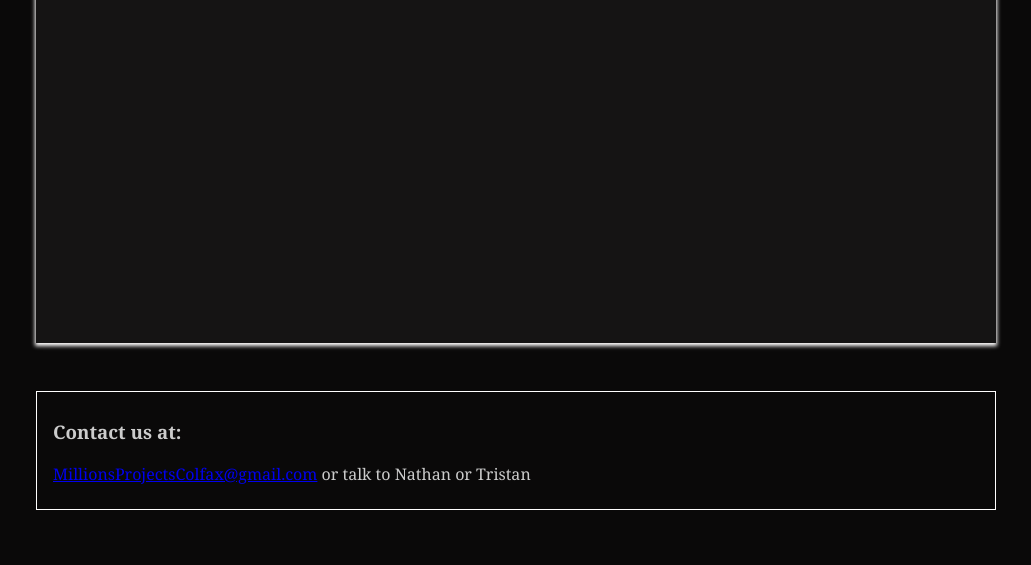
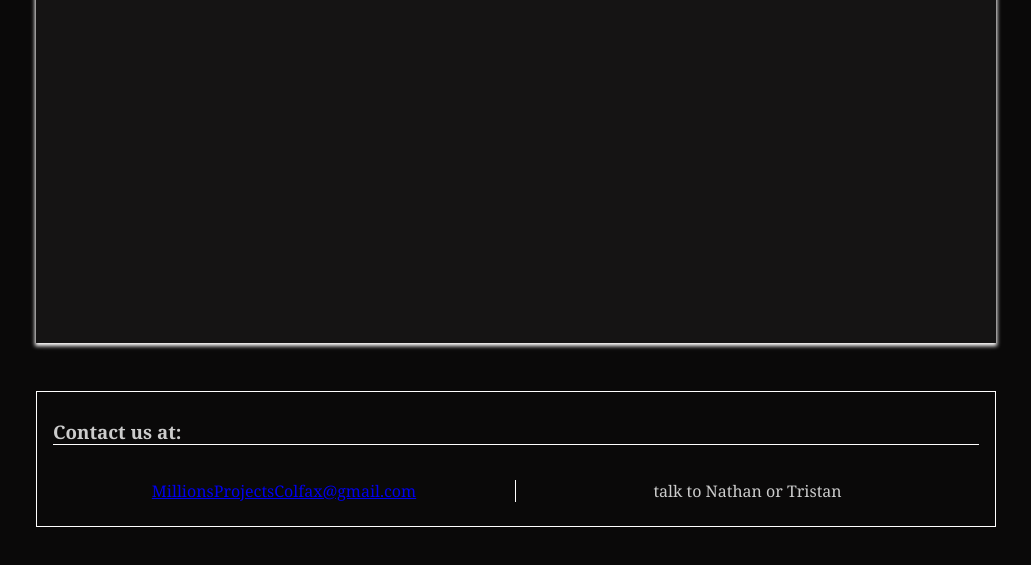
Before and after one commit to MillionsProjects/millionsprojects.github.io, a plain HTML site: page docs/index.html in a window 1280 px wide. Shown: the part 705-1270 px from the top of the page, without its empty margins (124-1155 px from the left). Drawn offline with Linux system fonts and the light colour scheme.

Commit message:
Mess with footer

```diff
--- a/docs/index.html
+++ b/docs/index.html
@@ -25,7 +25,8 @@
             </main>
             <footer>
                 <h3>Contact us at:</h3>
-                <p><a href="mailto:millionsprojectscolfax@gmail.com">MillionsProjectsColfax@gmail.com</a> or talk to Nathan or Tristan</p>
+                    <p class="contacts"><a href="mailto:millionsprojectscolfax@gmail.com">MillionsProjectsColfax@gmail.com</a></p>
+                    <p class="contacts">talk to Nathan or Tristan </footer></p>
             </footer>
         </div>
     </body>
--- a/docs/style.css
+++ b/docs/style.css
@@ -16,11 +16,7 @@ body {
     margin: 0 auto;
 }
 
-footer {
-    padding: 0.5em 1em;
-    border: solid 1px #fffefe;
-    margin-block: 3rem;
-}
+
 
 .big-heading {
     font-size: 5rem;
@@ -30,8 +26,6 @@ footer {
 
 .projects-list {
     padding: 20px 30px;
-
-
 }
 
 .projects-list-items {
@@ -45,3 +39,25 @@ footer {
     font-size: 1.7rem;
     border-bottom:solid 1px #fffefe;
 }
+
+footer {
+    padding: 0.5em 1em;
+    border: solid 1px #fffefe;
+    margin-block: 3rem;
+    display: grid;
+    grid-template-columns: 1fr 1fr;
+}
+
+footer p {
+    display: flex;
+    justify-content: space-around;
+}
+
+footer p:first-of-type {
+    border-right: #fffefe solid 1px;
+}
+
+footer h3 {
+    grid-column: span 2;
+    border-bottom: solid 1px #fffefe;
+}
```
Also changed, not shown: 1 other file.
